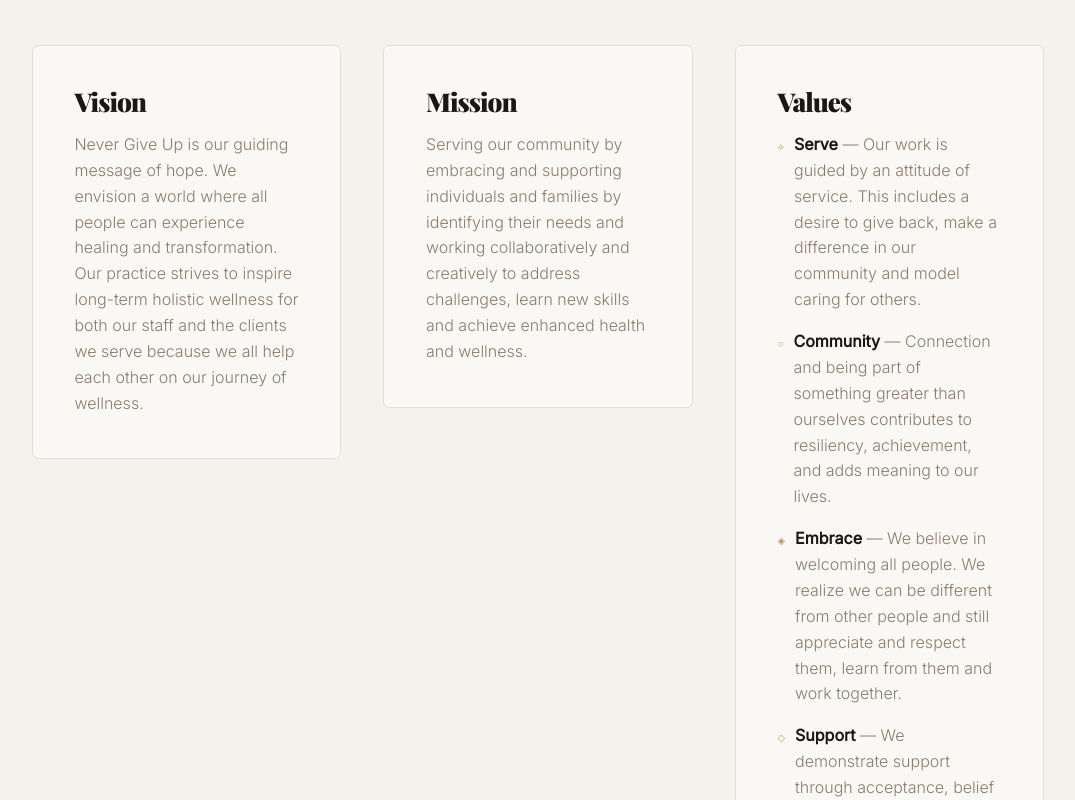
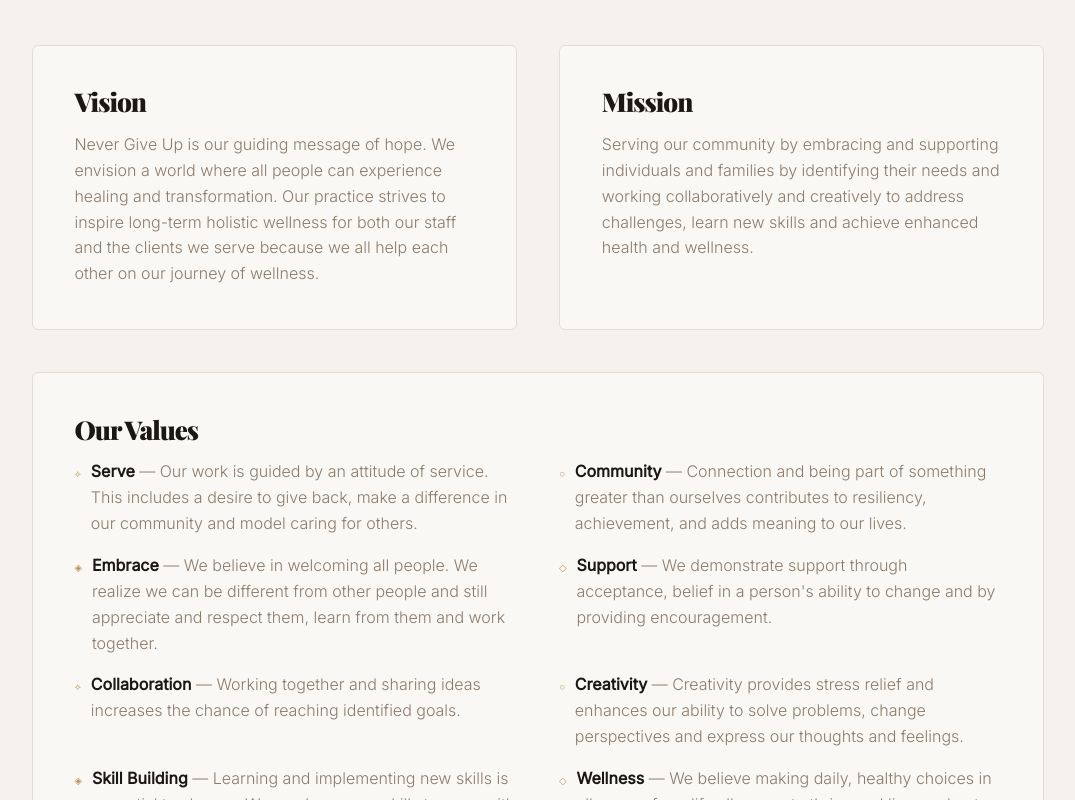
Before and after one commit to JDOG332/nguwellness, a Next.js app: page /about in a window 1280 px wide. Shown: the part 840-1640 px from the top of the page, without its empty margins (102-1177 px from the left). Built offline with nearby package versions, Linux system fonts and the light colour scheme; a web font is replaced by a local one.

Commit message:
Layout Vision/Mission side-by-side with Values in full-width box below
- Vision and Mission sit in a 2-column row
- Values in a wider box underneath with a 2-column grid of items
- Consistent heading/text styles across all three sections

https://claude.ai/code/session_01Wiu32VqqST9q36GXa4XvFp

```diff
--- a/app/about/AboutPage.jsx
+++ b/app/about/AboutPage.jsx
@@ -41,11 +41,21 @@ const aboutStyles = `
     margin-bottom: var(--s-xs);
   }
 
-  .vmv-three-grid {
+  .vmv-top-row {
     display: grid;
-    grid-template-columns: 1fr 1fr 1fr;
+    grid-template-columns: 1fr 1fr;
     gap: var(--s-lg);
-    align-items: start;
+    margin-bottom: var(--s-lg);
+  }
+
+  .vmv-values-block {
+    width: 100%;
+  }
+
+  .vmv-values-grid {
+    display: grid;
+    grid-template-columns: 1fr 1fr;
+    gap: var(--s-sm) var(--s-lg);
   }
 
   .vmv-block {
@@ -67,12 +77,6 @@ const aboutStyles = `
     font-weight: 300;
     line-height: 1.618;
     color: var(--earth);
-  }
-
-  .vmv-values-list {
-    display: flex;
-    flex-direction: column;
-    gap: var(--s-sm);
   }
 
   .vmv-value-item {
@@ -357,7 +361,8 @@ const aboutStyles = `
   @media (max-width: 61.8rem) {
     .about-hero { grid-template-columns: 1fr; }
     .origin-grid { grid-template-columns: 1fr; }
-    .vmv-three-grid { grid-template-columns: 1fr; }
+    .vmv-top-row { grid-template-columns: 1fr; }
+    .vmv-values-grid { grid-template-columns: 1fr; }
     .bio-grid { grid-template-columns: 1fr; }
   }
 
@@ -406,7 +411,7 @@ export default function AboutPage() {
             <p className="eyebrow">What Drives Us</p>
             <h2 className="vmv-title">Our Vision, Mission &amp; Values</h2>
           </div>
-          <div className="vmv-three-grid">
+          <div className="vmv-top-row">
             <div className="vmv-block">
               <h3 className="vmv-heading">Vision</h3>
               <p className="vmv-text">
@@ -419,9 +424,10 @@ export default function AboutPage() {
                 Serving our community by embracing and supporting individuals and families by identifying their needs and working collaboratively and creatively to address challenges, learn new skills and achieve enhanced health and wellness.
               </p>
             </div>
-            <div className="vmv-block">
-              <h3 className="vmv-heading">Values</h3>
-              <div className="vmv-values-list">
+          </div>
+          <div className="vmv-block vmv-values-block">
+            <h3 className="vmv-heading">Our Values</h3>
+            <div className="vmv-values-grid">
                 <div className="vmv-value-item">
                   <span className="vmv-value-icon">⟡</span>
                   <div>
@@ -470,7 +476,6 @@ export default function AboutPage() {
                     <strong>Wellness</strong> — We believe making daily, healthy choices in all areas of our life allows us to thrive and live our best life.
                   </div>
                 </div>
-              </div>
             </div>
           </div>
         </div>
```
